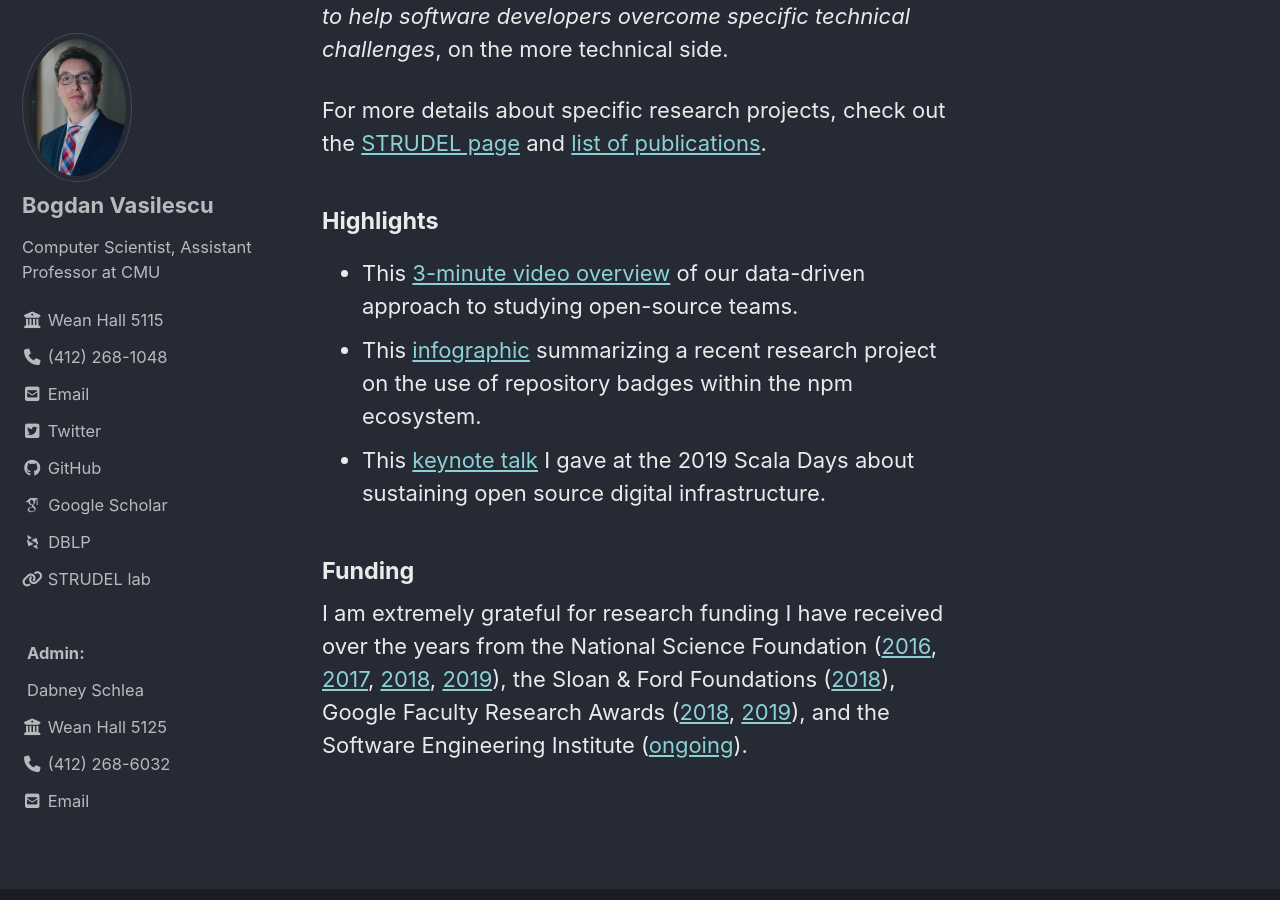
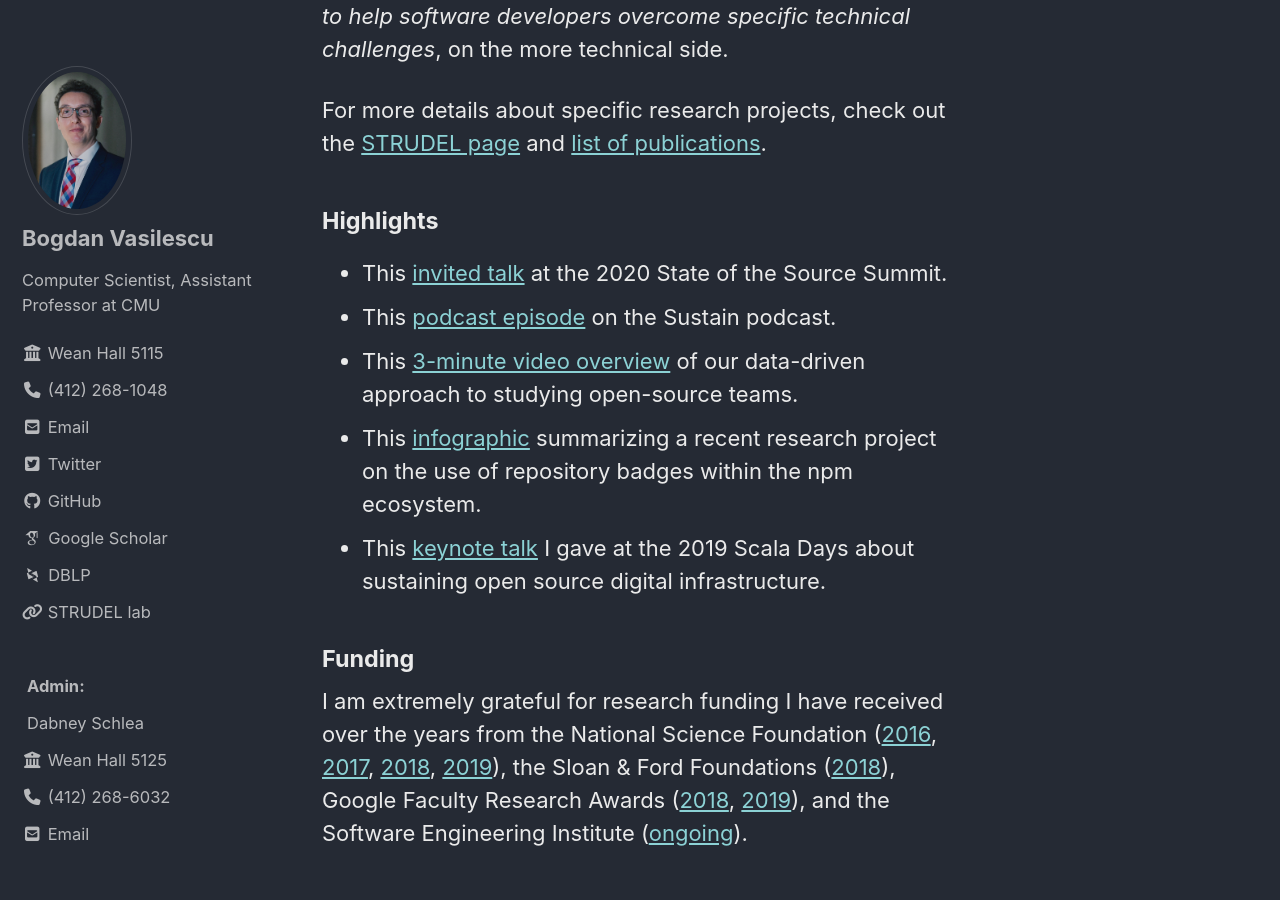
Before and after one commit to bvasiles/bvasiles.github.io, a Jekyll site: the page built from _pages/research.md, in a window 1280 px wide and 900 px high, scrolled down 1012 px. Built offline with Jekyll 4.4.1, drawn with Linux system fonts in a browser that asks for light colours; cached includes are drawn as plain includes; nearby versions of some CDN libraries; some web fonts are replaced.

Commit message:
State of the Source

```diff
--- a/_pages/research.md
+++ b/_pages/research.md
@@ -33,6 +33,9 @@
 
 #### Highlights
 
+- This [invited talk](https://youtu.be/y4cpIaN3tFc) at the 2020 State of the Source
+Summit.
+- This [podcast episode](https://podcast.sustainoss.org/40) on the Sustain podcast.
 - This [3-minute video overview](https://www.youtube.com/watch?v=BFarCOdKOaQ) of our
 data-driven approach to studying open-source teams.
 - This [infographic](https://cmustrudel.github.io/badges) summarizing a recent research
```
